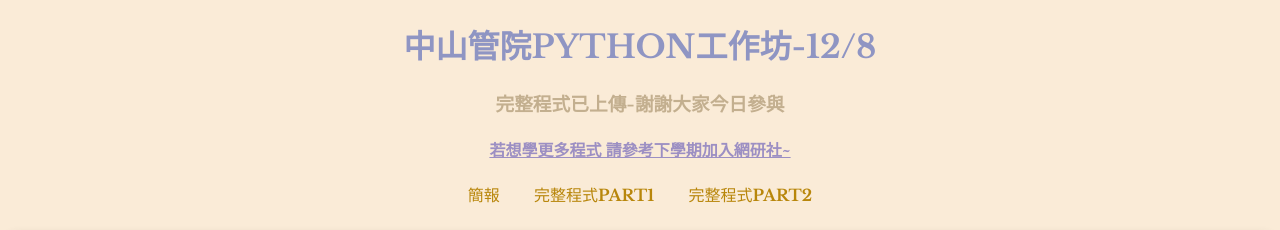
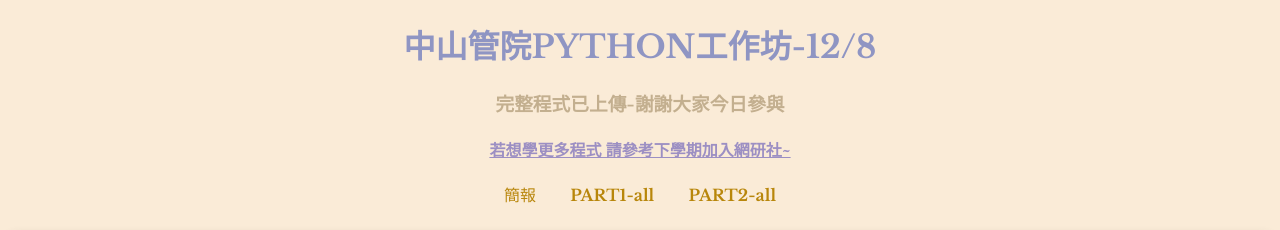
Before and after one commit to Ethan-Tsai/NSYSU_CM_PYTHON, a plain HTML site: page index.html in a window 1280 px wide. Shown: the top 230 px of the page. Drawn offline with nearby package versions, Linux system fonts and the light colour scheme.

Commit message:
Update index.html

```diff
--- a/index.html
+++ b/index.html
@@ -19,10 +19,10 @@
     <h4 style="text-align: center;color:#c3af8f"><a target="_blank" href="https://www.facebook.com/groups/NsysuMisClub/" style="text-align: center;color:#9c8fc3">若想學更多程式 請參考下學期加入網研社~</a></h4>
     <div style="text-align: center;" id="download">
 
-        <a download href="./管院工作坊_PYTHON.pdf" style="color:darkgoldenrod; text-decoration:none">簡報 </a>
+        <a download href="./管院工作坊_PYTHON.pdf" style="color:darkgoldenrod; text-decoration:none">簡報</a>
 
-        <a download href="./PART1_all.ipynb" style="color:darkgoldenrod; text-decoration:none">完整程式PART1 </a>
-        <a download href="./PART2_all.ipynb" style="color:darkgoldenrod; text-decoration:none">完整程式PART2</a>
+        <a download href="./PART1_all.ipynb" style="color:darkgoldenrod; text-decoration:none">PART1-all</a>
+        <a download href="./PART2_all.ipynb" style="color:darkgoldenrod; text-decoration:none">PART2-all</a>
     </div>
     <div style="position: relative; width: 100%; height: 0; padding-top: 56.2500%;
     padding-bottom: 0; box-shadow: 0 2px 8px 0 rgba(63,69,81,0.16); margin-top: 1.6em; margin-bottom: 0.9em; overflow: hidden;
```
